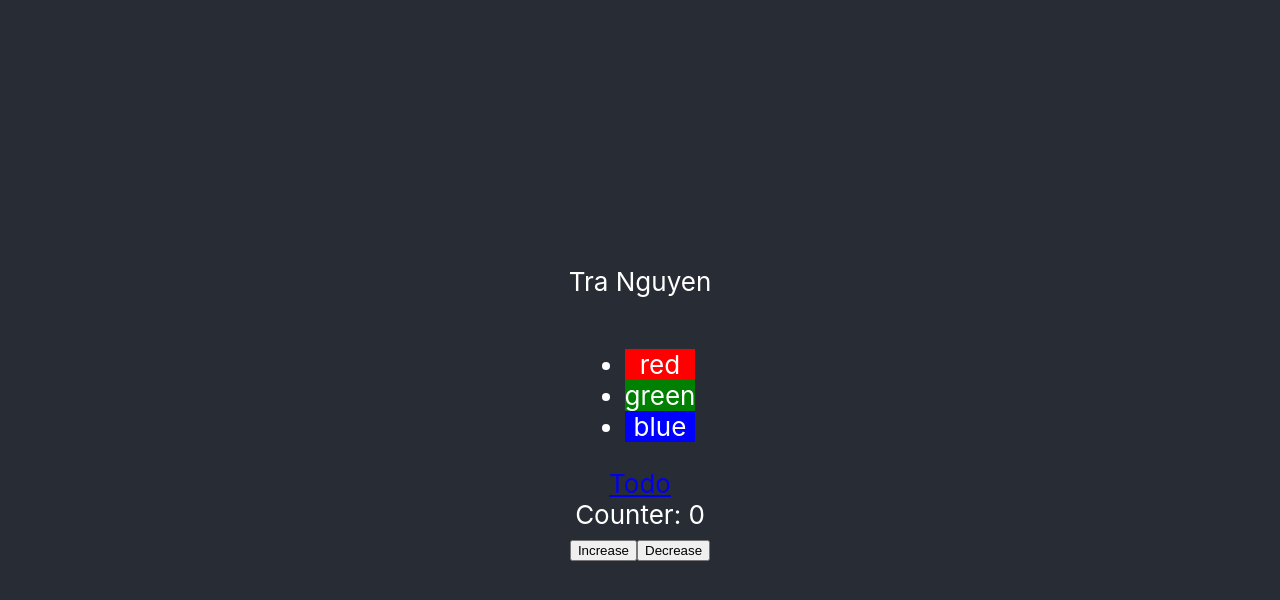
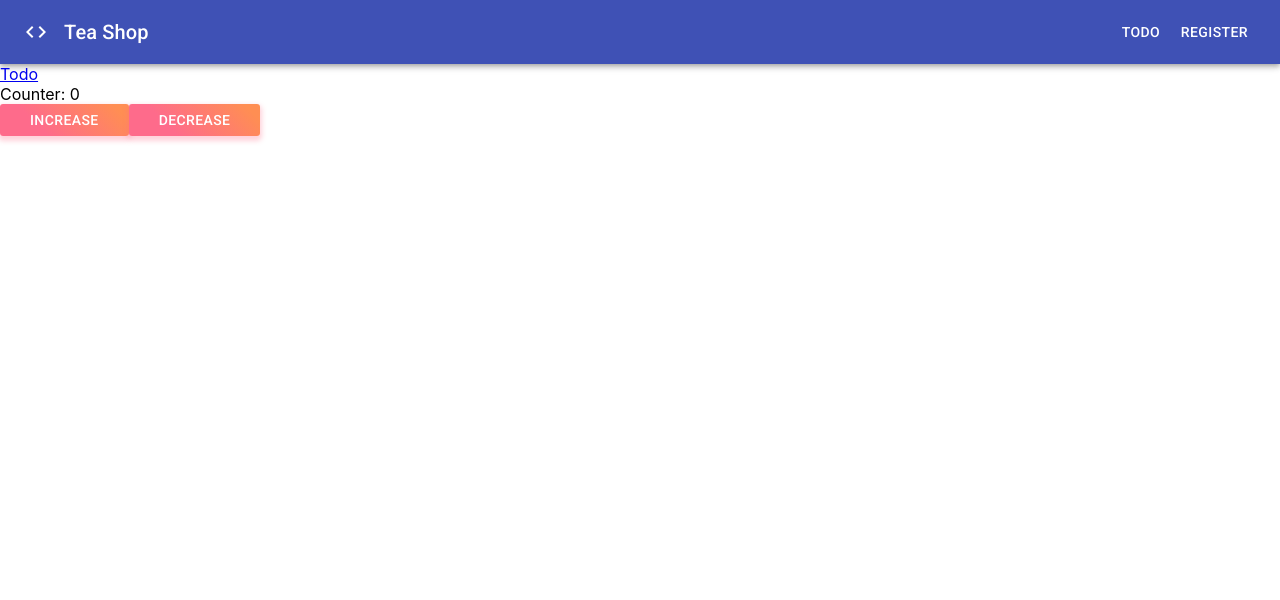
Before and after one commit to TraNguyen95/learn-reactjs, a React (Create React App) app: page /todo in a window 1280 px wide. Shown: the top 600 px of the page. Built offline with nearby package versions, Linux system fonts and the light colour scheme; no server answers.

Commit message:
add header

```diff
--- a/src/App.css
+++ b/src/App.css
@@ -1,7 +1,7 @@
-.App {
+/* .App {
   text-align: center;
-}
-
+} */
+/*
 .App-logo {
   height: 40vmin;
   pointer-events: none;
@@ -35,4 +35,4 @@
   to {
     transform: rotate(360deg);
   }
-}
+} */
--- a/src/App.js
+++ b/src/App.js
@@ -5,37 +5,13 @@
 import { BrowserRouter as Router, Switch, Route, Link } from "react-router-dom";
 import productApi from "./api/productApi";
 import CounterFeature from "./features/Counter";
+import Header from "components/Header";
 
 function App() {
-  useEffect(() => {
-    const fetchProducts = async () => {
-      const params = {
-        _limit: 10,
-      };
-      const productList = await productApi.getAll(params);
-      console.log(productList);
-    };
-    fetchProducts();
-  }, []);
-  const name = "tra";
-  const age = "18";
-  const isMale = true;
-  const student = {
-    name: "tra nguyen",
-  };
-  const color = ["red", "green", "blue"];
   return (
     <div className="App">
+      <Header />
       <header className="App-header">
-        <p>Tra Nguyen</p>
-
-        <ul>
-          {color.map((color) => (
-            <li key={color} style={{ background: color }}>
-              {color}
-            </li>
-          ))}
-        </ul>
         <Link to="/todo">Todo</Link>
         <Switch>
           <Route path="/todo" component={CounterFeature} />
--- /dev/null
+++ b/src/components/Header/index.jsx
@@ -0,0 +1,48 @@
+import AppBar from "@material-ui/core/AppBar";
+import Button from "@material-ui/core/Button";
+import { makeStyles } from "@material-ui/core/styles";
+import Toolbar from "@material-ui/core/Toolbar";
+import Typography from "@material-ui/core/Typography";
+import CodeIcon from "@material-ui/icons/Code";
+import React from "react";
+import { NavLink, Link } from "react-router-dom";
+
+const useStyles = makeStyles((theme) => ({
+  root: {
+    flexGrow: 1,
+  },
+  menuButton: {
+    marginRight: theme.spacing(2),
+  },
+  title: {
+    flexGrow: 1,
+  },
+  link: {
+    color: "#fff",
+    textDecoration: "none",
+  },
+}));
+
+export default function Header() {
+  const classes = useStyles();
+
+  return (
+    <div className={classes.root}>
+      <AppBar position="static">
+        <Toolbar>
+          <CodeIcon className={classes.menuButton} />
+
+          <Typography variant="h6" className={classes.title}>
+            <Link className={classes.link} to="/">
+              Tea Shop
+            </Link>
+          </Typography>
+          <NavLink to="/todo">
+            <Button className={classes.link}>Todo</Button>
+          </NavLink>
+          <Button className={classes.link}>Register</Button>
+        </Toolbar>
+      </AppBar>
+    </div>
+  );
+}
--- a/src/features/Counter/index.jsx
+++ b/src/features/Counter/index.jsx
@@ -2,8 +2,23 @@
 import { useSelector } from "react-redux";
 import { increase, decrease } from "./counterSlice";
 import { useDispatch } from "react-redux";
+import { makeStyles } from "@material-ui/core/styles";
+import Button from "@material-ui/core/Button";
+
+const useStyles = makeStyles({
+  root: {
+    background: "linear-gradient(45deg, #FE6B8B 30%, #FF8E53 90%)",
+    border: 0,
+    borderRadius: 3,
+    boxShadow: "0 3px 5px 2px rgba(255, 105, 135, .3)",
+    color: "white",
+    height: 32,
+    padding: "0 30px",
+  },
+});
 
 function CounterFeature(props) {
+  const classes = useStyles();
   const dispatch = useDispatch();
   const counter = useSelector((state) => state.counter);
   const handleIncreaseClick = () => {
@@ -19,8 +34,12 @@
     <div>
       Counter: {counter}
       <div>
-        <button onClick={handleIncreaseClick}>Increase</button>
-        <button onClick={handleDecreaseClick}>Decrease</button>
+        <Button className={classes.root} onClick={handleIncreaseClick}>
+          Increase
+        </Button>
+        <Button className={classes.root} onClick={handleDecreaseClick}>
+          Decrease
+        </Button>
       </div>
     </div>
   );
```
Also changed, not shown: src/components/Header/style.scss (added).
